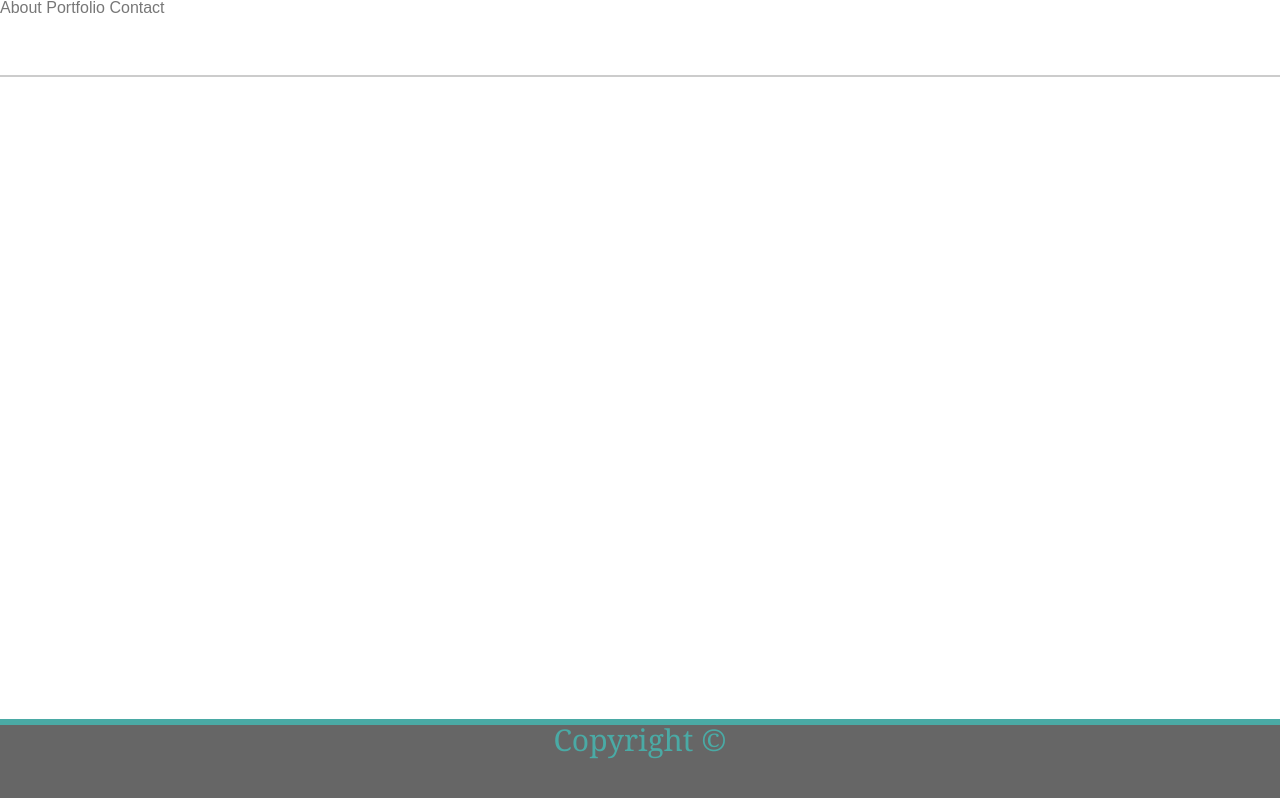
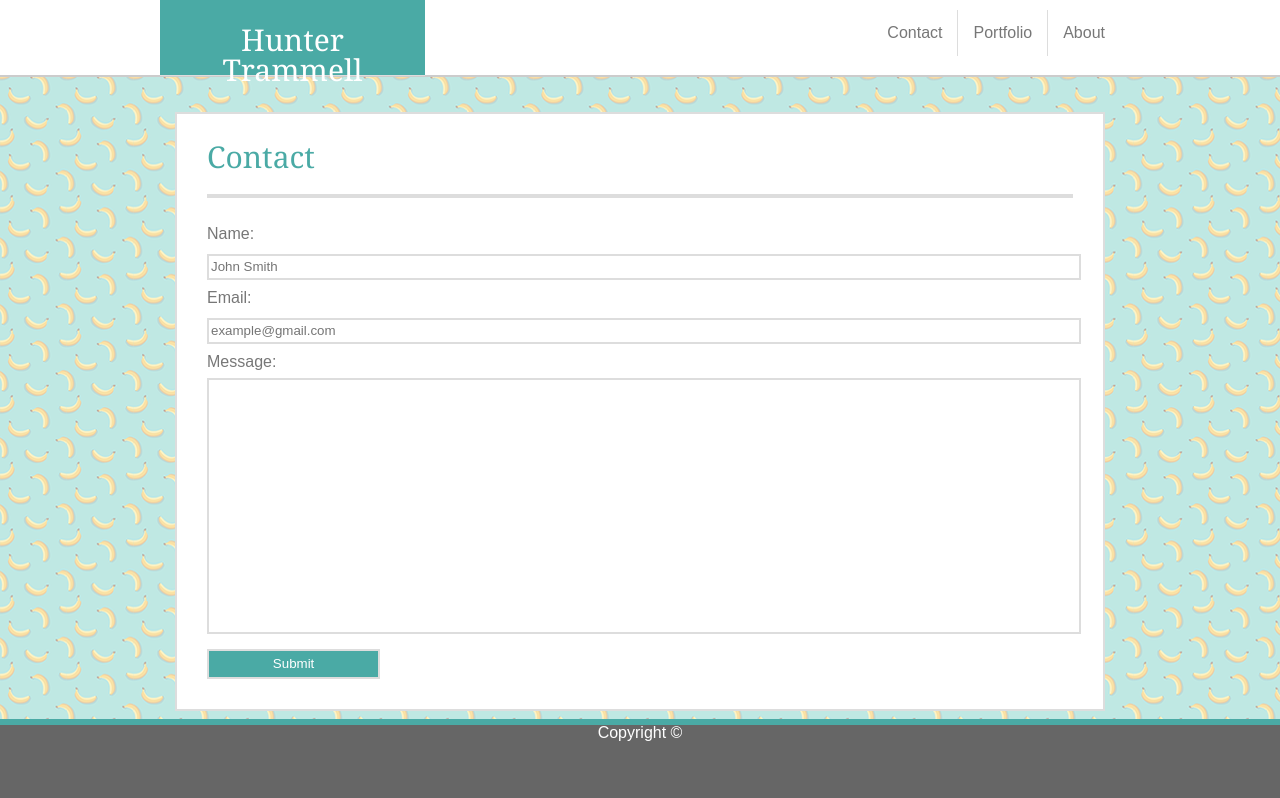
Before and after one commit to htrammell/Basic-Portfolio, a plain HTML site: page contact.html in a window 1280 px wide. Drawn offline with Linux system fonts and the light colour scheme.

Commit message:
assigned layout to all pages and finished contact page

```diff
--- a/assets/css/style.css
+++ b/assets/css/style.css
@@ -1,5 +1,6 @@
 body {
     font-family: 'Arial', 'Helvetica Neue', sans-serif;
+    background-image: url("../media/bananas.png")
 }
 
 section {
@@ -63,6 +64,30 @@ footer {
     left: 0;
     bottom: 0;
     position: fixed;
+}
+
+input {
+    width: 100%;
+    border: 2px solid #dddddd;
+    line-height: 20px;
+}
+
+.form {
+    color: #777777;
+    padding-top: 20px;
+    line-height: 32px;
+}
+
+.message {
+    height: 250px;
+}
+
+.submit {
+    width: 20%;
+    margin-top: 15px;
+    height: 30px;
+    color: white;
+    background-color: #4aaaa5;
 }
 
 .container {
--- a/contact.html
+++ b/contact.html
@@ -10,19 +10,45 @@
 </head>
 <body>
     <header>
-        <nav>
-            <a href="index.html">About</a>
-            <a href="portfolio.html">Portfolio</a>
-            <a href="contact.html">Contact</a>
-        </nav>
-        <h1>
-            Hunter Trammell
-        </h1>
+        <div class="wrapper2">
+            <div class="textBox">
+                <h1 class="siteTag">
+                    Hunter Trammell
+                </h1>
+            </div>
+            <nav>
+                <ul>
+                    <li><a href="index.html" class="about">About</a></li>
+                    <li><a href="portfolio.html" class="portfolio">Portfolio</a></li>
+                    <li><a href="contact.html" class="contact">Contact</a></li>
+                </ul>
+            </nav>
+        </div>
     </header>
+    <div class="wrapper">
+        <section>
+            <h2>
+                Contact
+            </h2>
+            <div class="grayBar">
+            </div>
+            <div class="form">
+                <form>
+                    <label for="name">Name:</label>
+                    <input type="text" name="name" placeholder="John Smith">
+                    <label for="email">Email:</label>
+                    <input type="text" name="email" placeholder="example@gmail.com">
+                    <label for="message">Message:</label>
+                    <input type="text" name="message" class="message">
+                    <input type="submit" value="Submit" class="submit">
+                </form>
+            </div>
+        </section>
+    </div>
     <footer>
-        <h2>
+        <h3>
             Copyright &copy;
-        </h2>
+        </h3>
     </footer>
 </body>
 </html>
```
Also changed, not shown: index.html (+4 -4 lines), portfolio.html (+25 -10 lines).
